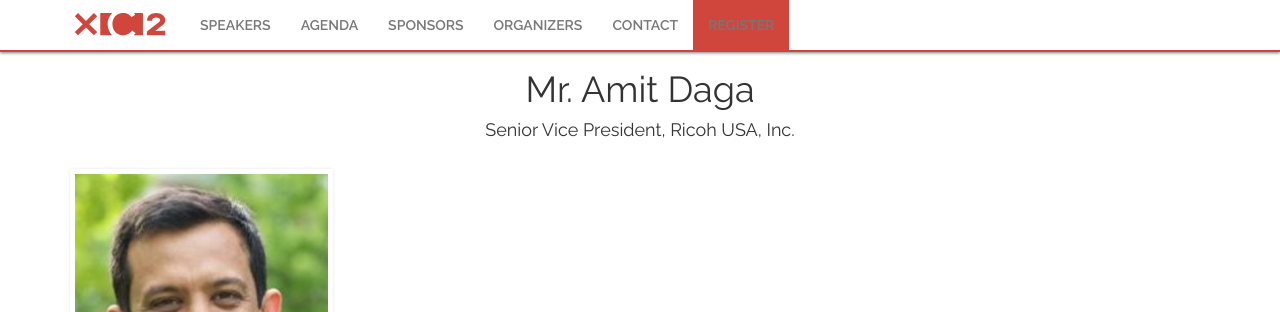
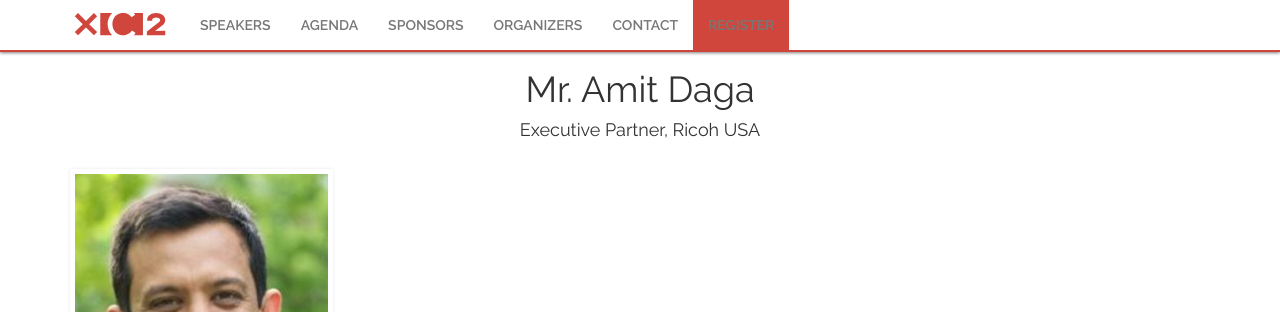
Before and after one commit to gnawalishyam/jekyll, a Jekyll site: the page built from _posts/2018-01-23-Amit-Daga.md, in a window 1280 px wide. Shown: the top 312 px of the page. Built offline with Jekyll 4.4.1, drawn with Linux system fonts in a browser that asks for light colours; some web fonts are replaced.

Commit message:
Updated Amit Daga's position in speakers section

```diff
--- a/_posts/2018-01-23-Amit-Daga.md
+++ b/_posts/2018-01-23-Amit-Daga.md
@@ -5,7 +5,7 @@ date: 2018-02-24 12:00:00 -0600
 
 title:  "Amit Daga"
 name: "Mr. Amit Daga"
-position: "Senior Vice President, Ricoh USA, Inc."
+position: "Executive Partner, Ricoh USA"
 blurb: ""
 categories: speakers
 image: "/res/people/Amit-Daga.jpg"
```
